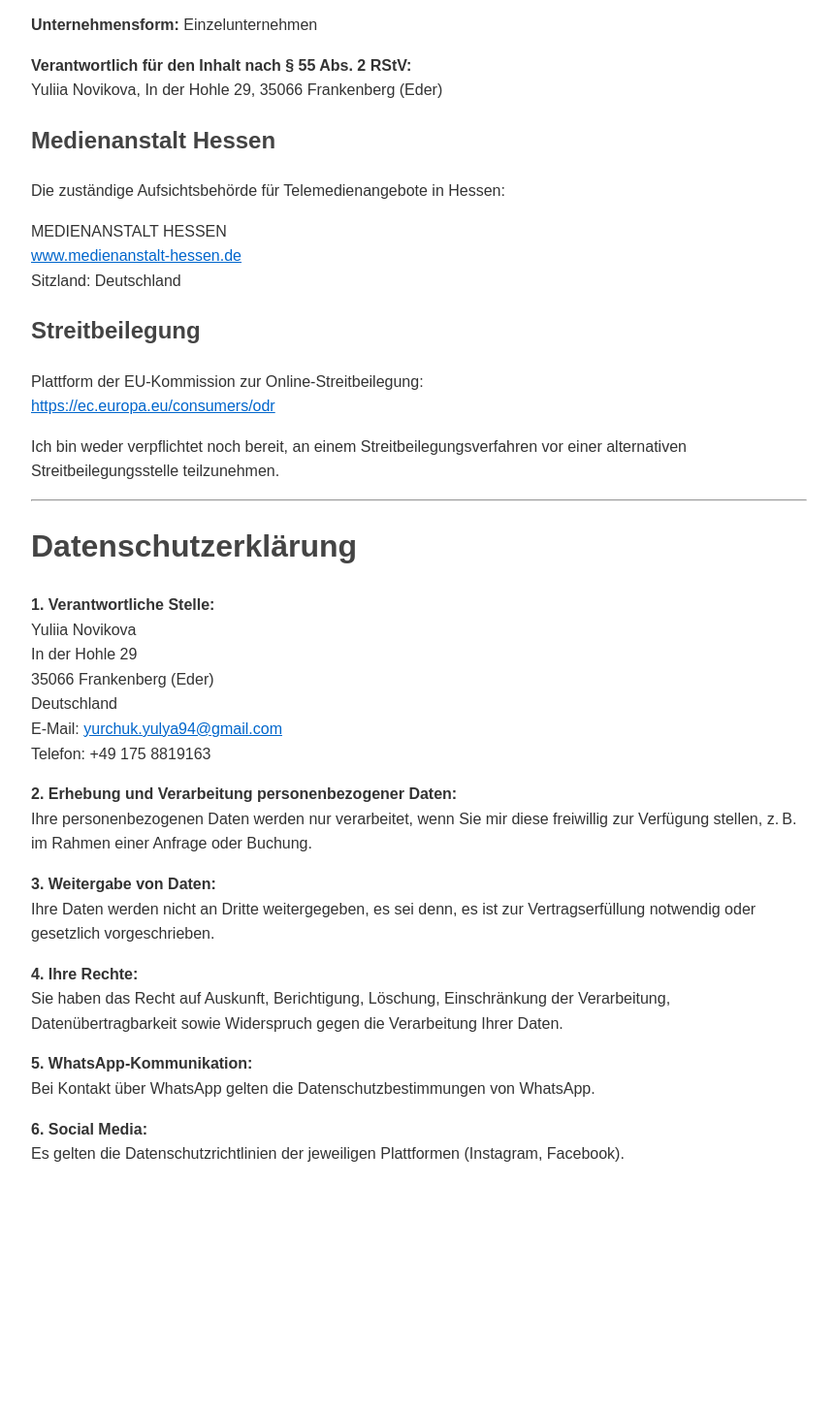
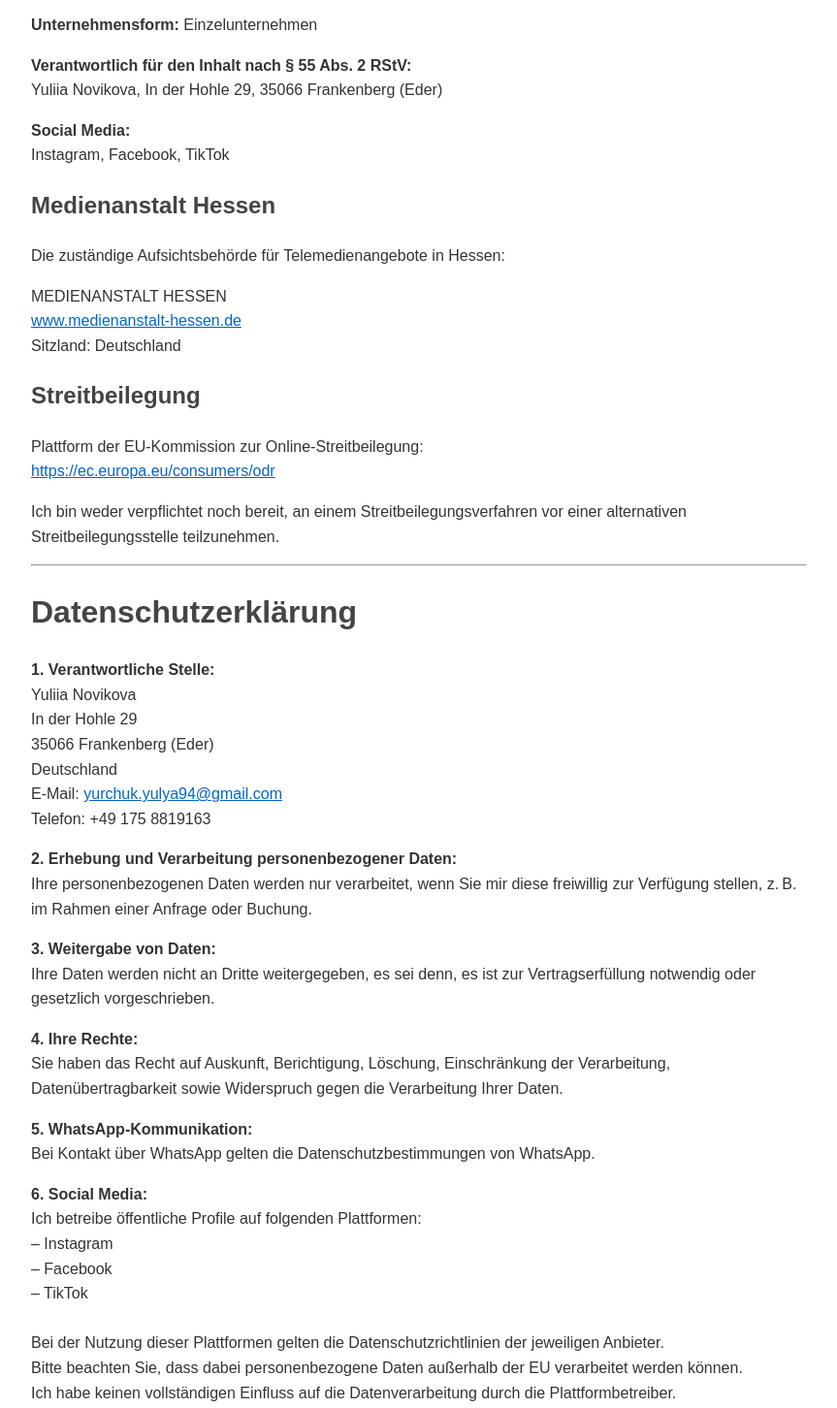
Before and after one commit to novikovayuliia/novikovayuliia.github.io, a plain HTML site: page index.html in a window 1280 px wide. Shown: the part 354-1806 px from the top of the page at 97% size, without its empty margins (0-863 px from the left). Before the commit the page ends 1589 px from the top, so only its background shows below. Drawn offline with Linux system fonts and the light colour scheme.

Commit message:
Update index.html

```diff
--- a/index.html
+++ b/index.html
@@ -38,6 +38,9 @@
 
   <p><strong>Verantwortlich für den Inhalt nach § 55 Abs. 2 RStV:</strong><br>
   Yuliia Novikova, In der Hohle 29, 35066 Frankenberg (Eder)</p>
+
+  <p><strong>Social Media:</strong><br>
+  Instagram, Facebook, TikTok</p>
 
   <h2>Medienanstalt Hessen</h2>
   <p>Die zuständige Aufsichtsbehörde für Telemedienangebote in Hessen:</p>
@@ -80,7 +83,13 @@
   Bei Kontakt über WhatsApp gelten die Datenschutzbestimmungen von WhatsApp.</p>
 
   <p><strong>6. Social Media:</strong><br>
-  Es gelten die Datenschutzrichtlinien der jeweiligen Plattformen (Instagram, Facebook).</p>
+  Ich betreibe öffentliche Profile auf folgenden Plattformen:<br>
+  – Instagram<br>
+  – Facebook<br>
+  – TikTok<br><br>
+  Bei der Nutzung dieser Plattformen gelten die Datenschutzrichtlinien der jeweiligen Anbieter.<br>
+  Bitte beachten Sie, dass dabei personenbezogene Daten außerhalb der EU verarbeitet werden können.<br>
+  Ich habe keinen vollständigen Einfluss auf die Datenverarbeitung durch die Plattformbetreiber.</p>
 
 </body>
 </html>
```
